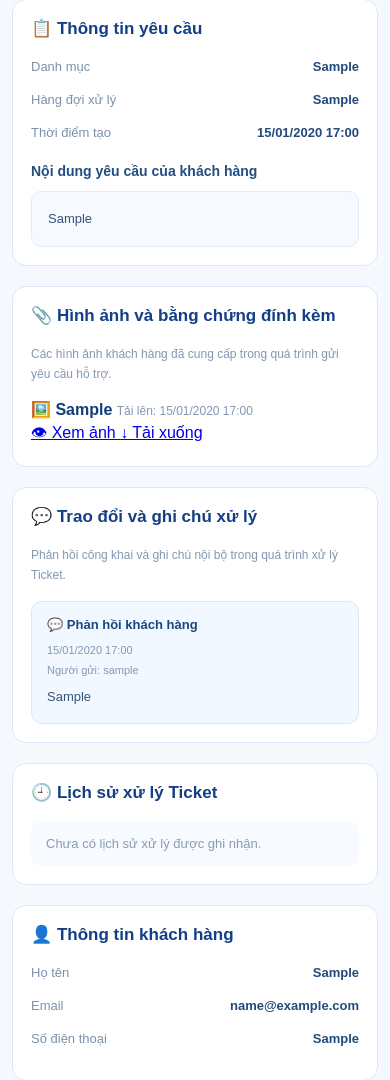
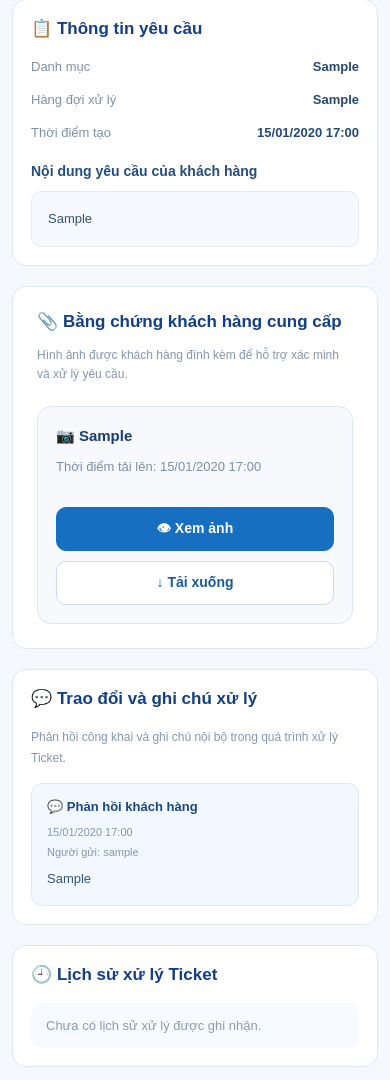
Before and after one commit to khthanh006-spec/CRM_HULO, a Django app: page /tickets/1/ in a window 390 px wide. Shown: the part 581-1661 px from the top of the page. Run offline with Django 5.2, Linux system fonts and the light colour scheme; a user stored in the database is signed in; tables that the repository leaves empty hold one stand-in row (values such as "Sample post"); one stand-in notice (Sample message) is shown; data that the repository does not hold is empty.

Commit message:
fix: complete M2-M3 SLA seed and improve ticket UI

```diff
--- a/templates/tickets/ticket_detail.html
+++ b/templates/tickets/ticket_detail.html
@@ -6,7 +6,148 @@
 
 {% block extra_css %}
 <link rel="stylesheet" href="{% static 'tickets/tickets.css' %}?v=5">
-<link rel="stylesheet" href="{% static 'tickets/ticket_detail.css' %}?v=3">
+<link rel="stylesheet" href="{% static 'tickets/ticket_detail.css' %}?v=4">
+
+<style>
+    /* Giao diện bằng chứng đính kèm M2 -> M3 */
+    .ticket-detail-page .ticket-evidence-section {
+        padding: 24px;
+    }
+
+    .ticket-detail-page .ticket-evidence-section > h3 {
+        margin-top: 0;
+        margin-bottom: 14px;
+    }
+
+    .ticket-detail-page .ticket-evidence-section > .ticket-detail-muted {
+        margin-bottom: 22px;
+        line-height: 1.6;
+    }
+
+    .ticket-detail-page .ticket-evidence-list {
+        display: flex;
+        flex-direction: column;
+        gap: 14px;
+        width: 100%;
+    }
+
+    .ticket-detail-page .ticket-evidence-item {
+        display: flex;
+        flex-direction: row;
+        align-items: center;
+        justify-content: space-between;
+        gap: 20px;
+        width: 100%;
+        min-width: 0;
+        padding: 22px;
+        background: #f7f9fc;
+        border: 1px solid #dce6f2;
+        border-radius: 14px;
+    }
+
+    .ticket-detail-page .ticket-evidence-info {
+        display: flex;
+        flex-direction: column;
+        align-items: flex-start;
+        flex: 1 1 auto;
+        min-width: 0;
+        gap: 9px;
+    }
+
+    .ticket-detail-page .ticket-evidence-name {
+        display: block;
+        max-width: 100%;
+        color: #183e70;
+        font-size: 15px;
+        font-weight: 700;
+        overflow-wrap: anywhere;
+        line-height: 1.5;
+    }
+
+    .ticket-detail-page .ticket-evidence-info small {
+        display: block;
+        color: #7a90aa;
+        font-size: 13px;
+        line-height: 1.5;
+    }
+
+    .ticket-detail-page .ticket-evidence-actions {
+        display: flex;
+        flex-direction: row;
+        align-items: center;
+        justify-content: flex-end;
+        flex: 0 0 auto;
+        gap: 10px;
+        margin: 0;
+    }
+
+    .ticket-detail-page .ticket-evidence-btn {
+        display: inline-flex;
+        align-items: center;
+        justify-content: center;
+        gap: 6px;
+        min-height: 44px;
+        padding: 11px 16px;
+        border-radius: 10px;
+        font-size: 14px;
+        font-weight: 600;
+        text-decoration: none;
+        white-space: nowrap;
+        line-height: 1.4;
+        transition: background-color .2s, border-color .2s;
+    }
+
+    .ticket-detail-page .ticket-evidence-view {
+        color: #ffffff;
+        background: #176fc1;
+        border: 1px solid #176fc1;
+    }
+
+    .ticket-detail-page .ticket-evidence-view:hover {
+        color: #ffffff;
+        background: #0c559d;
+        border-color: #0c559d;
+        text-decoration: none;
+    }
+
+    .ticket-detail-page .ticket-evidence-download {
+        color: #145b9f;
+        background: #ffffff;
+        border: 1px solid #cbd9e8;
+    }
+
+    .ticket-detail-page .ticket-evidence-download:hover {
+        color: #0d4b88;
+        background: #edf5ff;
+        border-color: #8db9e5;
+        text-decoration: none;
+    }
+
+    @media (max-width: 800px) {
+        .ticket-detail-page .ticket-evidence-item {
+            flex-direction: column;
+            align-items: stretch;
+            gap: 16px;
+            padding: 18px;
+        }
+
+        .ticket-detail-page .ticket-evidence-actions {
+            justify-content: flex-start;
+            flex-wrap: wrap;
+        }
+    }
+
+    @media (max-width: 420px) {
+        .ticket-detail-page .ticket-evidence-actions {
+            flex-direction: column;
+            align-items: stretch;
+        }
+
+        .ticket-detail-page .ticket-evidence-btn {
+            width: 100%;
+        }
+    }
+</style>
 {% endblock %}
 
 {% block content %}
@@ -29,9 +170,7 @@
         {% endfor %}
     {% endif %}
 
-    <!-- ==========================================
-         1. BANNER THÔNG TIN TICKET
-         ========================================== -->
+    <!-- 1. BANNER THÔNG TIN TICKET -->
     <section class="ticket-detail-header">
 
         <div class="ticket-detail-header-main">
@@ -48,59 +187,48 @@
 
             <div class="ticket-detail-tags">
 
-                <!-- MỨC ƯU TIÊN -->
                 {% if ticket.muc_uu_tien == 'URGENT' %}
                     <span class="ticket-badge ticket-priority-high">
                         Ưu tiên: Khẩn cấp
                     </span>
-
                 {% elif ticket.muc_uu_tien == 'HIGH' %}
                     <span class="ticket-badge ticket-priority-high">
                         Ưu tiên: Cao
                     </span>
-
                 {% elif ticket.muc_uu_tien == 'MEDIUM' %}
                     <span class="ticket-badge ticket-priority-medium">
                         Ưu tiên: Trung bình
                     </span>
-
                 {% elif ticket.muc_uu_tien == 'LOW' %}
                     <span class="ticket-badge ticket-priority-low">
                         Ưu tiên: Thấp
                     </span>
-
                 {% else %}
                     <span class="ticket-badge ticket-badge-new">
                         Chưa xác định ưu tiên
                     </span>
                 {% endif %}
 
-                <!-- TRẠNG THÁI TICKET -->
                 {% if ticket.trang_thai == 'NEW' %}
                     <span class="ticket-badge ticket-badge-new">
                         NEW
                     </span>
-
                 {% elif ticket.trang_thai == 'ASSIGNED' %}
                     <span class="ticket-badge ticket-badge-assigned">
                         ASSIGNED
                     </span>
-
                 {% elif ticket.trang_thai == 'IN_PROGRESS' %}
                     <span class="ticket-badge ticket-badge-progress">
                         IN_PROGRESS
                     </span>
-
                 {% elif ticket.trang_thai == 'RESOLVED' %}
                     <span class="ticket-badge ticket-badge-resolved">
                         RESOLVED
                     </span>
-
                 {% elif ticket.trang_thai == 'CLOSED' %}
                     <span class="ticket-badge ticket-badge-closed">
                         CLOSED
                     </span>
-
                 {% elif ticket.trang_thai == 'REOPENED' %}
                     <span class="ticket-badge ticket-badge-reopened">
                         REOPENED
@@ -109,7 +237,6 @@
 
             </div>
         </div>
-
 
         <!-- THÔNG TIN SLA -->
         <div class="ticket-detail-sla">
@@ -128,22 +255,18 @@
                 <p style="color: #dc2626; margin-top: 8px;">
                     🚨 {{ ticket.sla_remaining }}
                 </p>
-
             {% elif ticket.sla_status == 'WARNING' %}
                 <p style="color: #d97706; margin-top: 8px;">
                     ⏳ {{ ticket.sla_remaining }} - Sắp quá hạn
                 </p>
-
             {% elif ticket.sla_status == 'ON_TIME' %}
                 <p style="color: #15803d; margin-top: 8px;">
                     ✓ {{ ticket.sla_remaining }}
                 </p>
-
             {% elif ticket.sla_status == 'DONE' %}
                 <p style="color: #15803d; margin-top: 8px;">
                     ✓ Đã giải quyết
                 </p>
-
             {% else %}
                 <p style="margin-top: 8px;">
                     Chưa thiết lập SLA
@@ -159,12 +282,9 @@
 
         </div>
 
-
     </section>
 
-    <!-- ==========================================
-         2. THÔNG BÁO KHÁCH KHÔNG ĐỒNG Ý
-         ========================================== -->
+    <!-- 2. THÔNG BÁO KHÁCH KHÔNG ĐỒNG Ý -->
     {% if ticket.trang_thai_xac_nhan == 'DISAGREED' %}
 
         {% if ticket.trang_thai == 'REOPENED' or ticket.trang_thai == 'IN_PROGRESS' %}
@@ -204,9 +324,7 @@
 
     {% endif %}
 
-    <!-- ==========================================
-         3. BỐ CỤC THÔNG TIN HAI CỘT
-         ========================================== -->
+    <!-- 3. BỐ CỤC THÔNG TIN HAI CỘT -->
     <div class="ticket-detail-grid">
 
         <!-- CỘT TRÁI -->
@@ -249,17 +367,14 @@
 
             </section>
 
-            <!-- ==========================================
-                 BẰNG CHỨNG ĐÍNH KÈM TỪ KHÁCH HÀNG
-                 MODULE 2 -> MODULE 3
-                 ========================================== -->
+            <!-- BẰNG CHỨNG ĐÍNH KÈM TỪ KHÁCH HÀNG -->
             <section class="ticket-detail-card ticket-evidence-section">
 
-                <h3>📎 Hình ảnh và bằng chứng đính kèm</h3>
+                <h3>📎 Bằng chứng khách hàng cung cấp</h3>
 
                 <p class="ticket-detail-muted">
-                    Các hình ảnh khách hàng đã cung cấp
-                    trong quá trình gửi yêu cầu hỗ trợ.
+                    Hình ảnh được khách hàng đính kèm
+                    để hỗ trợ xác minh và xử lý yêu cầu.
                 </p>
 
                 <div class="ticket-evidence-list">
@@ -268,22 +383,21 @@
 
                         <div class="ticket-evidence-item">
 
-                            <!-- THÔNG TIN FILE -->
+                            <!-- THÔNG TIN FILE BÊN TRÁI -->
                             <div class="ticket-evidence-info">
 
                                 <strong class="ticket-evidence-name">
-                                    🖼️
-                                    {{ attachment.ten_tep_goc|default:"Hình ảnh bằng chứng" }}
+                                    📷 {{ attachment.ten_tep_goc|default:"Hình ảnh bằng chứng" }}
                                 </strong>
 
                                 <small class="ticket-detail-muted">
-                                    Tải lên:
+                                    Thời điểm tải lên:
                                     {{ attachment.thoi_diem_tai_len|date:"d/m/Y H:i" }}
                                 </small>
 
                             </div>
 
-                            <!-- THAO TÁC VỚI FILE -->
+                            <!-- HAI NÚT BÊN PHẢI -->
                             <div class="ticket-evidence-actions">
 
                                 <a
@@ -552,9 +666,7 @@
 
             </section>
 
-            <!-- ==========================================
-                 UC3.4 - THEO DÕI TRẠNG THÁI THẨM ĐỊNH
-                 ========================================== -->
+            <!-- THEO DÕI THẨM ĐỊNH -->
             <section class="ticket-detail-card">
 
                 <h3>📋 Theo dõi thẩm định</h3>
@@ -636,9 +748,7 @@
 
     </div>
 
-    <!-- ==========================================
-         4. HÀNH ĐỘNG XỬ LÝ TICKET
-         ========================================== -->
+    <!-- 4. HÀNH ĐỘNG XỬ LÝ TICKET -->
     <section class="ticket-detail-card ticket-detail-actions">
 
         <h3>⚙️ Hành động xử lý</h3>
@@ -766,9 +876,7 @@
 
                 </div>
 
-                <!-- ==========================================
-                     UC3.4 - GHI NHẬN YÊU CẦU THẨM ĐỊNH
-                     ========================================== -->
+                <!-- YÊU CẦU THẨM ĐỊNH -->
                 <div class="ticket-action-block">
 
                     <h4>📋 Yêu cầu chuyển thẩm định</h4>
@@ -936,7 +1044,6 @@
                             để hoàn tất quy trình hỗ trợ.
                         </p>
 
-                        <!-- FORM ĐÓNG TICKET -->
                         <form
                             method="POST"
                             action="{% url 'tickets:close' ticket.pk %}"
```
Also changed, not shown: templates/chatbot/home.html (+45 -2 lines), tickets/management/commands/seed_m3_sla.py (added, +108 -0 lines), tickets/management/__init__.py (added), tickets/management/commands/__init__.py (added).
